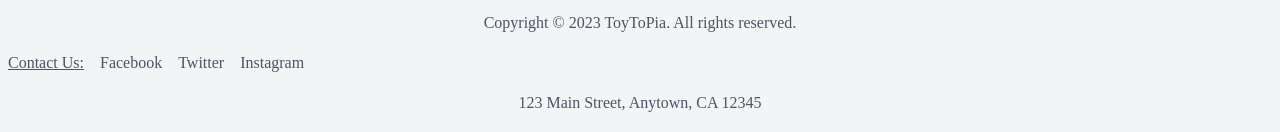
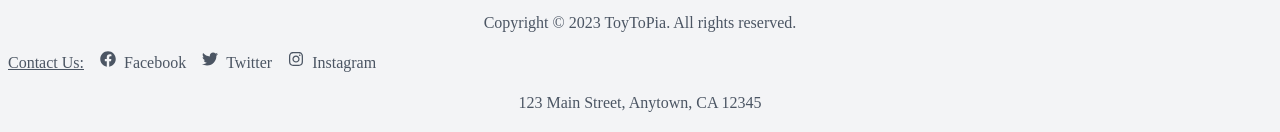
Before and after one commit to Robin-Ibn-Nur/toytopia-client-side, a React (Vite) app: page / in a window 1280 px wide. Shown: the part 3305-3437 px from the top of the page. Built offline with nearby package versions, Linux system fonts and the light colour scheme; no server answers; a web font is replaced by a local one.

Commit message:
social media icon added

```diff
--- a/src/Pages/Footer/Footer.jsx
+++ b/src/Pages/Footer/Footer.jsx
@@ -1,5 +1,6 @@
 import React from 'react';
 import logo from "../../assets/toy-shop.png"
+import { FaFacebook, FaInstagram, FaTwitter } from "react-icons/fa";
 
 const Footer = () => {
     return (
@@ -13,16 +14,17 @@ const Footer = () => {
                     <a href="mailto:contact@toytopia.com" className="mx-2 underline">
                         <i className="fas fa-envelope"></i> Contact Us:
                     </a>
-                    <a href="https://www.facebook.com/toytopia" className="mx-2 hover:text-sky-500 hover:underline">
-                        <i className="fab fa-facebook-f"></i>  Facebook
+                    <a href="https://www.facebook.com/toytopia" className="mx-2 hover:text-sky-500 hover:underline flex gap-2">
+                        <FaFacebook></FaFacebook>
+                        Facebook
                     </a>
                     <a href="https://twitter.com/toytopia" className="mx-2
-                    hover:text-sky-400 hover:underline">
-                        <i className="fab fa-twitter"></i> Twitter
+                    hover:text-sky-400 hover:underline flex gap-2">
+                        <FaTwitter></FaTwitter> Twitter
                     </a>
                     <a href="https://www.instagram.com/toytopia" className="mx-2
-                    hover:text-orange-300 hover:underline">
-                        <i className="fab fa-instagram"></i> Instagram
+                    hover:text-orange-300 hover:underline flex gap-2">
+                        <FaInstagram></FaInstagram> Instagram
                     </a>
                 </div>
                 <p className="mt-4">
```
